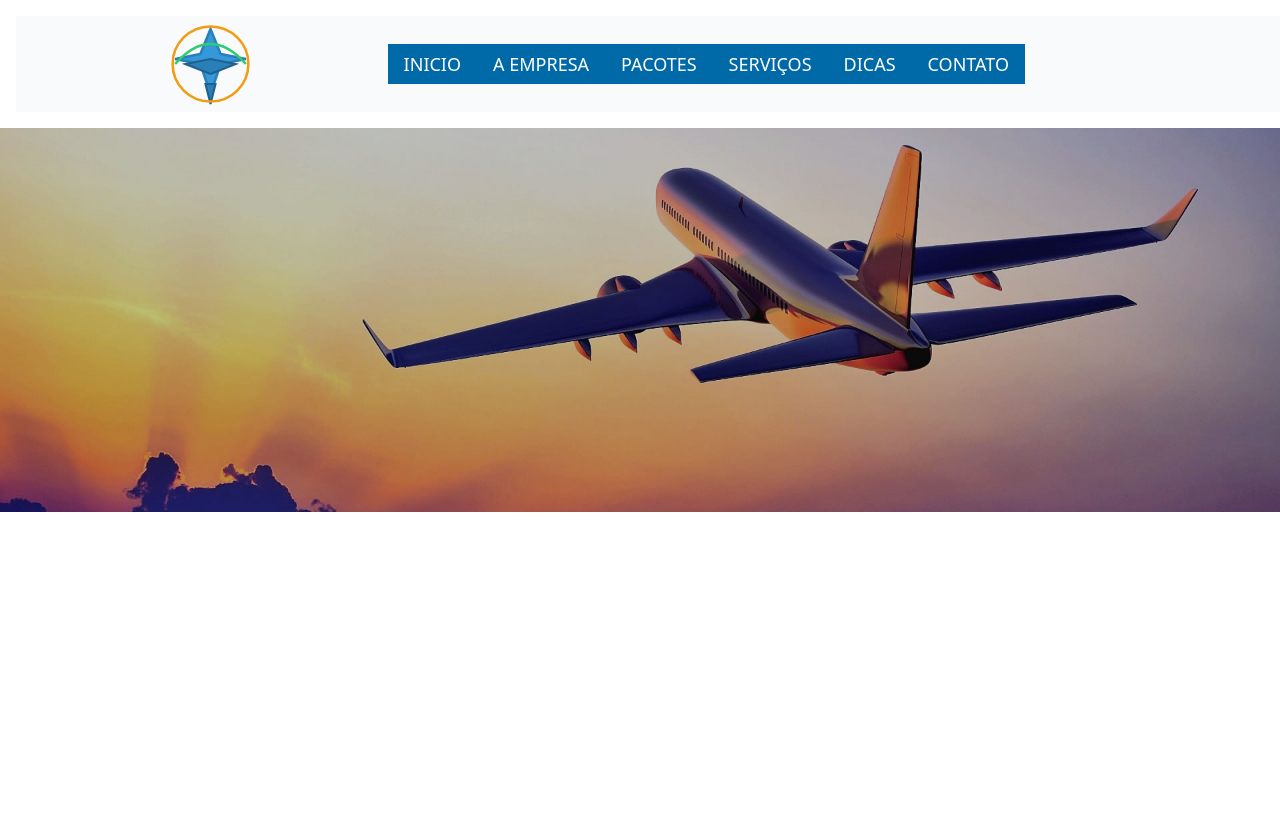
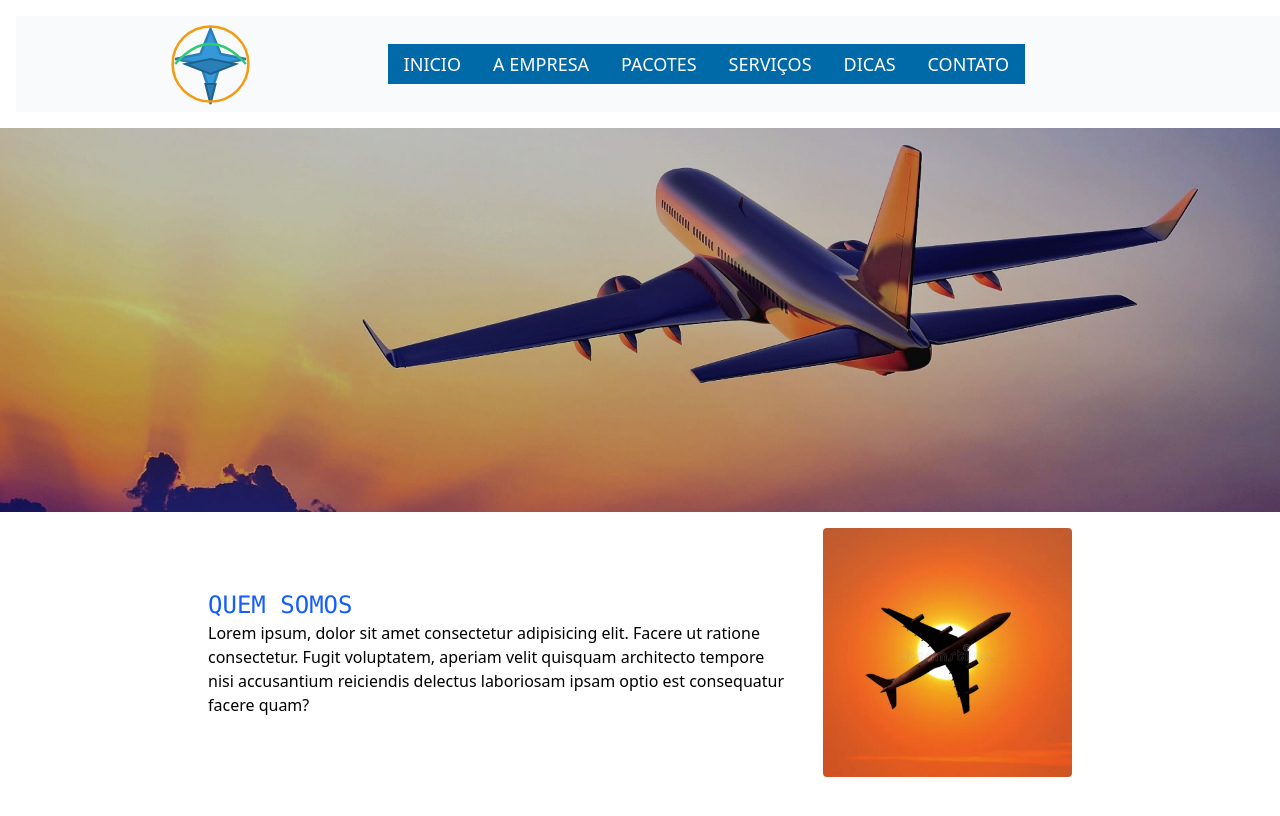
Before and after one commit to GuedesJoaoVictor/capacitacao-git-github, a React (Vite) app: page / in a window 1280 px wide. Built offline with nearby package versions, Linux system fonts and the light colour scheme.

Commit message:
Adicionando AboutUs

```diff
--- a/src/App.tsx
+++ b/src/App.tsx
@@ -1,5 +1,6 @@
-import NavBar from "./components/navbar/NavBar";
+import NavBar from "./components/NavBar/NavBar";
 import airPlane from "./assets/viagem-programada-1-1.jpg";
+import AboutUs from "./components/AboutUs/AboutUs";
 
 export default function App() {
   return (
@@ -12,6 +13,7 @@ export default function App() {
           className="w-full object-cover md:h-[30vw] h-[50vw]"
         />
       </div>
+      <AboutUs />
     </div>
   );
 }
--- /dev/null
+++ b/src/components/AboutUs/AboutUs.tsx
@@ -0,0 +1,26 @@
+import airplaneImage from "../../assets/avião-da-viagem-aérea-31660569.webp";
+
+export default function AboutUs() {
+  return (
+    <div className="w-full">
+      <div className="container md:max-w-4xl mx-auto flex space-x-8 items-center justify-center">
+        <div className="m-4">
+          <div className="text-2xl text-blue-600 font-mono">QUEM SOMOS</div>
+          <p>
+            Lorem ipsum, dolor sit amet consectetur adipisicing elit. Facere ut
+            ratione consectetur. Fugit voluptatem, aperiam velit quisquam
+            architecto tempore nisi accusantium reiciendis delectus laboriosam
+            ipsam optio est consequatur facere quam?
+          </p>
+        </div>
+        <div className="m-4">
+          <img
+            src={airplaneImage}
+            alt="Airplane"
+            className="w-[60vw] rounded"
+          />
+        </div>
+      </div>
+    </div>
+  );
+}
--- a/src/components/navbar/NavBar.tsx
+++ /dev/null
@@ -1,23 +0,0 @@
-import NavBarLink from "./components/NavBarLink";
-import NavBarItensContainer from "./components/NavBarLinksContainer";
-import airplaneLogo from "../../assets/logo.svg";
-
-export default function NavBar() {
-  return (
-    <div className="w-full h-44 md:h-24 bg-gray-50 m-4">
-      <div className="container max-w-5xl mx-auto p-4 h-44 md:h-24 flex flex-col md:flex-row items-center bg-gray-50">
-        <div className="font-black flex">
-          <img src={airplaneLogo} alt="logo" />
-        </div>
-        <NavBarItensContainer>
-          <NavBarLink>INICIO</NavBarLink>
-          <NavBarLink>A EMPRESA</NavBarLink>
-          <NavBarLink>PACOTES</NavBarLink>
-          <NavBarLink>SERVIÇOS</NavBarLink>
-          <NavBarLink>DICAS</NavBarLink>
-          <NavBarLink>CONTATO</NavBarLink>
-        </NavBarItensContainer>
-      </div>
-    </div>
-  );
-}
--- a/src/components/navbar/components/NavBarLink.tsx
+++ /dev/null
@@ -1,18 +0,0 @@
-import React from "react";
-
-interface NavBarLinkProps {
-  children: React.ReactNode;
-}
-
-export default function NavBarLink({ children }: NavBarLinkProps) {
-  return (
-    <li>
-      <a
-        href="#"
-        className="text-white sm:px-4 sm:py-2 sm:text-sm md:text-lg text-[11px] px-[4px] py-[4px] bg-sky-700"
-      >
-        {children}
-      </a>
-    </li>
-  );
-}
--- a/src/components/navbar/components/NavBarLinksContainer.tsx
+++ /dev/null
@@ -1,13 +0,0 @@
-interface NavBarItensContainerProps {
-  children: React.ReactNode;
-}
-
-export default function NavBarItensContainer({
-  children,
-}: NavBarItensContainerProps) {
-  return (
-    <ul className="ml-auto flex items-center justify-center w-full">
-      {children}
-    </ul>
-  );
-}
```
Also changed, not shown: src/assets/avião-da-viagem-aérea-31660569.webp (added).
